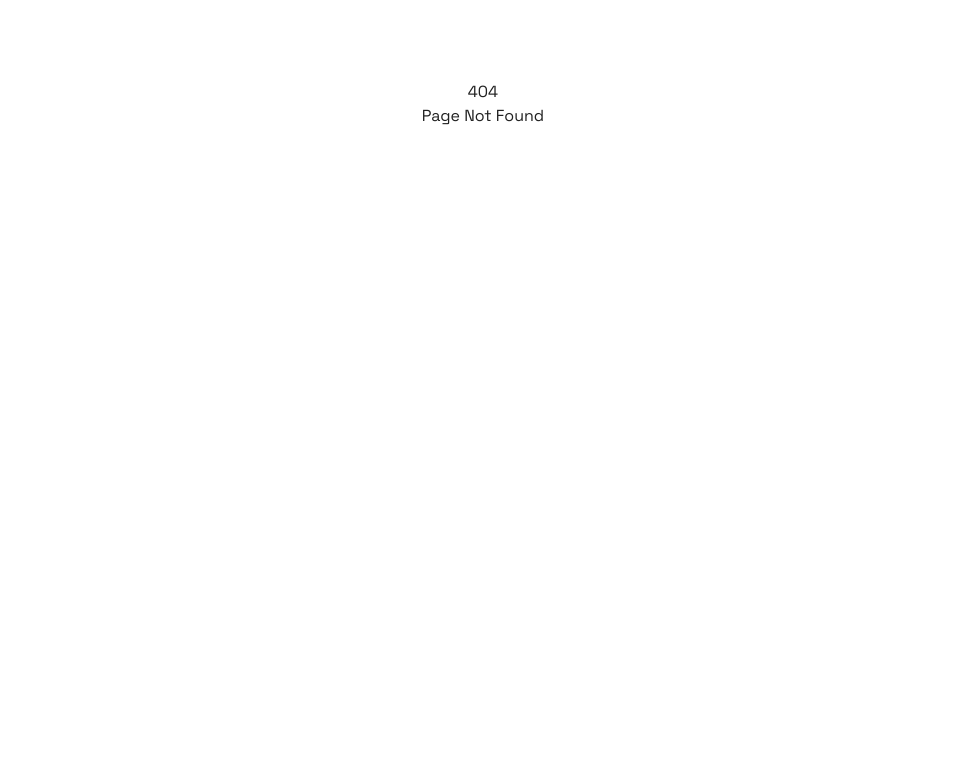
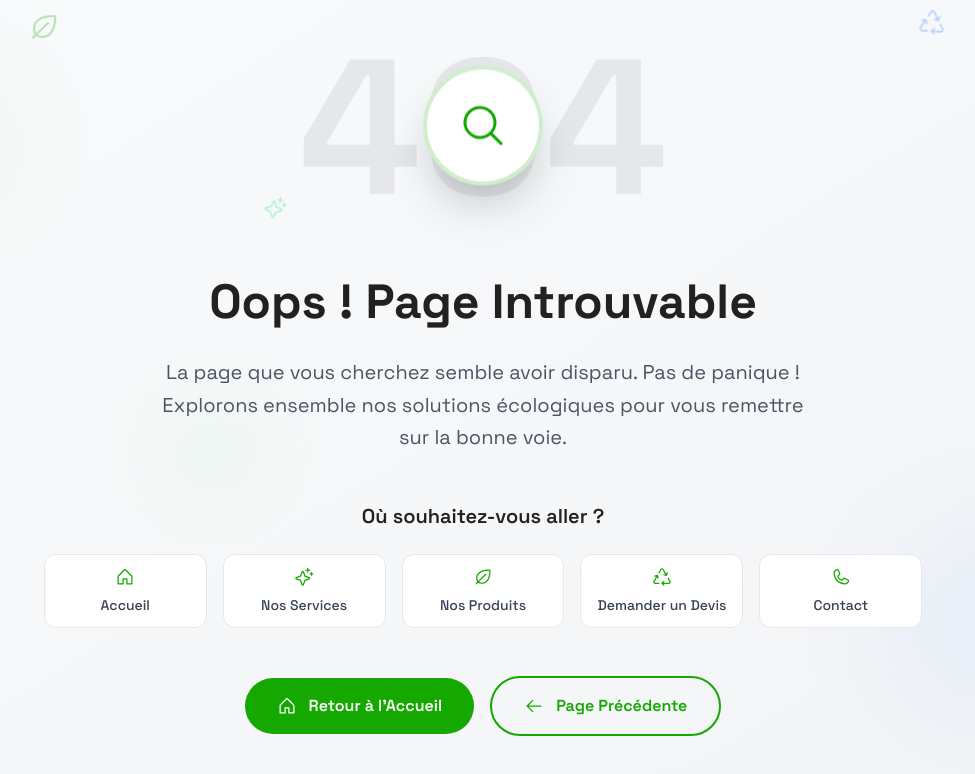
Before and after one commit to lonie12/africa-clean, a React (Vite) app: page /services/eco-event in a window 1280 px wide. Before the commit this address had no page. Shown: the top 774 px of the page, without its empty margins (157-1132 px from the left). Built offline with nearby package versions, Linux system fonts and the light colour scheme.

Commit message:
feat: enhance 404 page with modern design and improved navigation

```diff
--- a/src/pages/NotFound.tsx
+++ b/src/pages/NotFound.tsx
@@ -1,12 +1,199 @@
-import React from 'react';
+import React from "react";
+import { Link } from "react-router";
+import {
+  House,
+  ArrowLeft,
+  MagnifyingGlass,
+  Sparkle,
+  Leaf,
+  Recycle,
+  Phone,
+//   EnvelopeSimple
+} from "@phosphor-icons/react";
 
 const NotFound: React.FC = () => {
-    return (
-        <div style={{ textAlign: 'center', marginTop: '10vh' }}>
-            <h1>404</h1>
-            <p>Page Not Found</p>
+  const suggestions = [
+    { label: "Accueil", href: "/", icon: <House size={20} /> },
+    { label: "Nos Services", href: "/services", icon: <Sparkle size={20} /> },
+    { label: "Nos Produits", href: "/produits", icon: <Leaf size={20} /> },
+    { label: "Demander un Devis", href: "/quote", icon: <Recycle size={20} /> },
+    { label: "Contact", href: "/contact", icon: <Phone size={20} /> },
+  ];
+
+  return (
+    <div className="min-h-screen bg-gradient-to-br from-gray-50 to-gray-100 flex flex-col items-center justify-center px-4 relative overflow-hidden">
+      {/* Background decorative elements */}
+      <div className="absolute inset-0 overflow-hidden pointer-events-none">
+        <div className="absolute top-20 left-10 w-32 h-32 bg-[#14A800]/10 rounded-full blur-3xl animate-pulse" />
+        <div className="absolute bottom-20 right-10 w-48 h-48 bg-blue-400/10 rounded-full blur-3xl animate-pulse" style={{ animationDelay: '1s' }} />
+        <div className="absolute top-1/2 left-1/4 w-24 h-24 bg-green-300/10 rounded-full blur-2xl animate-pulse" style={{ animationDelay: '2s' }} />
+      </div>
+
+      <div className="text-center max-w-4xl mx-auto relative z-10">
+        {/* 404 Illustration */}
+        <div className="relative mb-12">
+          {/* Large 404 number */}
+          <div className="text-8xl md:text-9xl lg:text-[12rem] font-bold text-gray-200 select-none leading-none">
+            404
+          </div>
+
+          {/* Animated search icon overlay */}
+          <div className="absolute inset-0 flex items-center justify-center">
+            <div className="bg-white rounded-full p-6 md:p-8 shadow-2xl animate-bounce border-4 border-[#14A800]/20">
+              <MagnifyingGlass size={48} className="text-[#14A800]" />
+            </div>
+          </div>
+
+          {/* Floating decorative icons */}
+          <div className="absolute -top-4 -left-4 opacity-30 animate-float">
+            <Leaf size={32} className="text-[#14A800]" />
+          </div>
+          <div className="absolute -top-2 -right-6 opacity-30 animate-float" style={{ animationDelay: '0.5s' }}>
+            <Recycle size={28} className="text-blue-500" />
+          </div>
+          <div className="absolute -bottom-4 left-1/4 opacity-30 animate-float" style={{ animationDelay: '1s' }}>
+            <Sparkle size={24} className="text-green-400" />
+          </div>
         </div>
-    );
+
+        {/* Content */}
+        <div className="space-y-6 mb-12">
+          <h1 className="text-3xl md:text-4xl lg:text-5xl font-bold text-[#212121] leading-tight">
+            Oops ! Page Introuvable
+          </h1>
+          <p className="text-lg md:text-xl text-gray-600 leading-relaxed max-w-2xl mx-auto">
+            La page que vous cherchez semble avoir disparu. Pas de panique !
+            Explorons ensemble nos solutions écologiques pour vous remettre sur la bonne voie.
+          </p>
+
+          {/* Africa Clean branding message */}
+          {/* <div className="bg-gradient-to-r from-[#14A800] to-[#128700] rounded-2xl p-6 text-white mx-auto max-w-md">
+            <h3 className="font-bold text-lg mb-2">Pour une Afrique Propre et Durable !</h3>
+            <p className="text-sm opacity-90">Continuons votre journey vers des solutions écologiques</p>
+          </div> */}
+        </div>
+
+        {/* Quick Navigation */}
+        <div className="mb-12">
+          <h3 className="text-xl font-semibold text-[#212121] mb-6">Où souhaitez-vous aller ?</h3>
+          <div className="grid grid-cols-2 md:grid-cols-3 lg:grid-cols-5 gap-4 max-w-4xl mx-auto">
+            {suggestions.map((suggestion, index) => (
+              <Link
+                key={index}
+                to={suggestion.href}
+                className="bg-white hover:bg-[#14A800] text-gray-700 hover:text-white px-4 py-3 rounded-xl font-medium transition-all duration-300 transform hover:scale-105 hover:shadow-lg border border-gray-200 hover:border-[#14A800] flex flex-col items-center space-y-2"
+              >
+                <div className="text-[#14A800] group-hover:text-white transition-colors">
+                  {suggestion.icon}
+                </div>
+                <span className="text-sm">{suggestion.label}</span>
+              </Link>
+            ))}
+          </div>
+        </div>
+
+        {/* Action Buttons */}
+        <div className="flex flex-col sm:flex-row gap-4 justify-center items-center mb-8">
+          <Link
+            to="/"
+            className="inline-flex items-center space-x-3 bg-[#14A800] hover:bg-[#128700] text-white px-8 py-4 rounded-full font-semibold transition-all duration-300 transform hover:scale-105 hover:shadow-xl"
+          >
+            <House size={20} />
+            <span>Retour à l'Accueil</span>
+          </Link>
+
+          <button
+            onClick={() => window.history.back()}
+            className="inline-flex items-center space-x-3 border-2 border-[#14A800] text-[#14A800] hover:bg-[#14A800] hover:text-white px-8 py-4 rounded-full font-semibold transition-all duration-300 transform hover:scale-105"
+          >
+            <ArrowLeft size={20} />
+            <span>Page Précédente</span>
+          </button>
+        </div>
+
+        {/* Help Section */}
+        {/* <div className="bg-white rounded-3xl p-8 shadow-lg border border-gray-100 max-w-2xl mx-auto">
+          <h3 className="text-xl font-bold text-[#212121] mb-4">Besoin d'aide ?</h3>
+          <p className="text-gray-600 mb-6">
+            Notre équipe est là pour vous accompagner dans vos besoins en nettoyage et services écologiques.
+          </p>
+
+          <div className="flex flex-col sm:flex-row gap-4 justify-center">
+            <a
+              href="tel:+22890453153"
+              className="inline-flex items-center space-x-2 bg-blue-600 hover:bg-blue-700 text-white px-6 py-3 rounded-full font-medium transition-all duration-300"
+            >
+              <Phone size={18} />
+              <span>+228 90 45 31 53</span>
+            </a>
+
+            <a
+              href="mailto:africaclean.contact@gmail.com"
+              className="inline-flex items-center space-x-2 bg-gray-600 hover:bg-gray-700 text-white px-6 py-3 rounded-full font-medium transition-all duration-300"
+            >
+              <EnvelopeSimple size={18} />
+              <span>Nous écrire</span>
+            </a>
+          </div>
+        </div> */}
+      </div>
+
+      {/* Custom CSS Animations */}
+      <style>{`
+        @keyframes float {
+          0%, 100% {
+            transform: translateY(0px) rotate(0deg);
+          }
+          50% {
+            transform: translateY(-20px) rotate(5deg);
+          }
+        }
+
+        .animate-float {
+          animation: float 3s ease-in-out infinite;
+        }
+
+        /* Bounce animation for search icon */
+        @keyframes bounce {
+          0%, 20%, 53%, 80%, 100% {
+            transform: translate3d(0, 0, 0);
+          }
+          40%, 43% {
+            transform: translate3d(0, -15px, 0);
+          }
+          70% {
+            transform: translate3d(0, -8px, 0);
+          }
+          90% {
+            transform: translate3d(0, -3px, 0);
+          }
+        }
+
+        .animate-bounce {
+          animation: bounce 2s infinite;
+        }
+
+        /* Pulse animation for background elements */
+        @keyframes pulse {
+          0%, 100% {
+            opacity: 1;
+          }
+          50% {
+            opacity: 0.5;
+          }
+        }
+
+        .animate-pulse {
+          animation: pulse 4s cubic-bezier(0.4, 0, 0.6, 1) infinite;
+        }
+
+        /* Ensure icons inherit color properly */
+        .group:hover .text-[#14A800] {
+          color: white !important;
+        }
+      `}</style>
+    </div>
+  );
 };
 
 export default NotFound;
```
